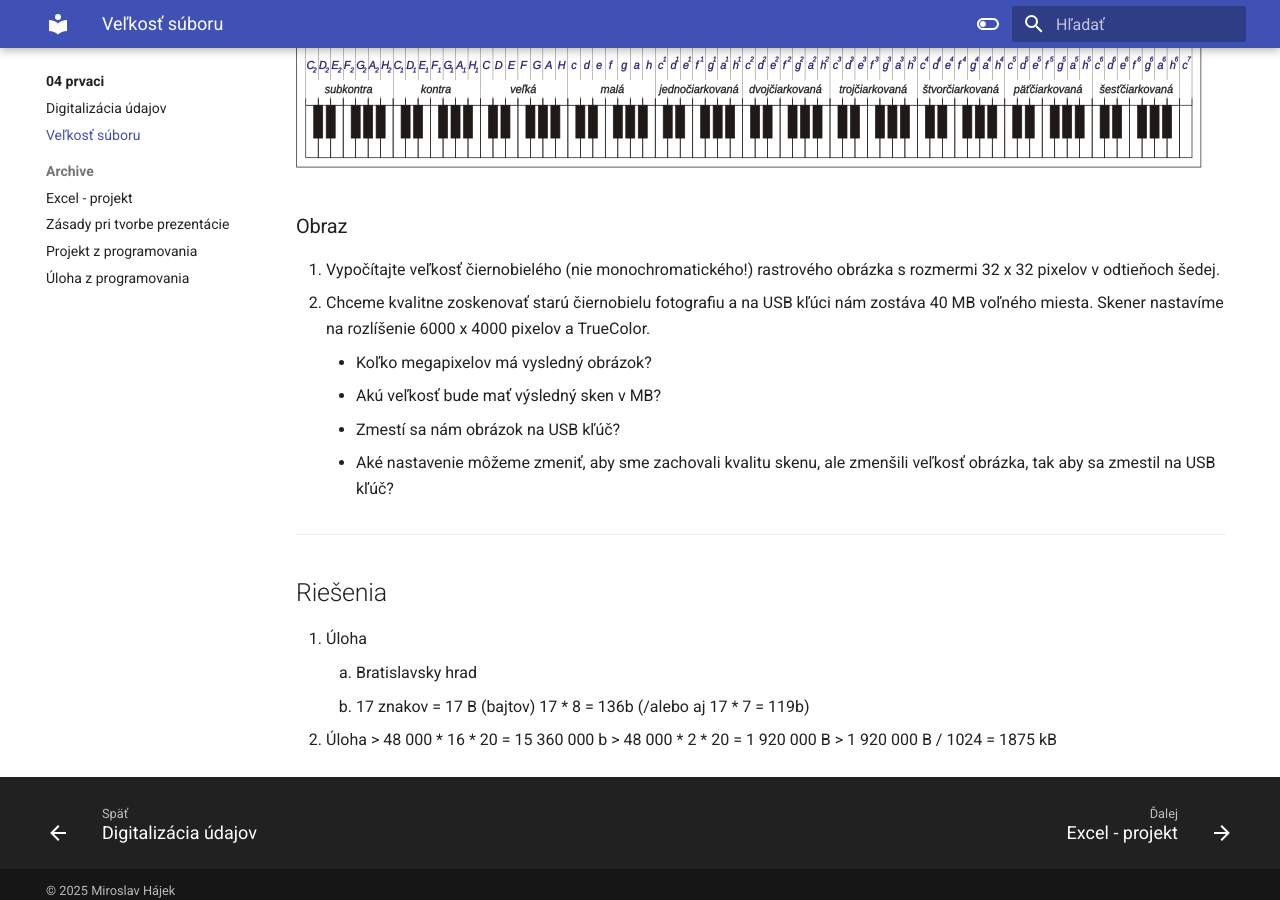
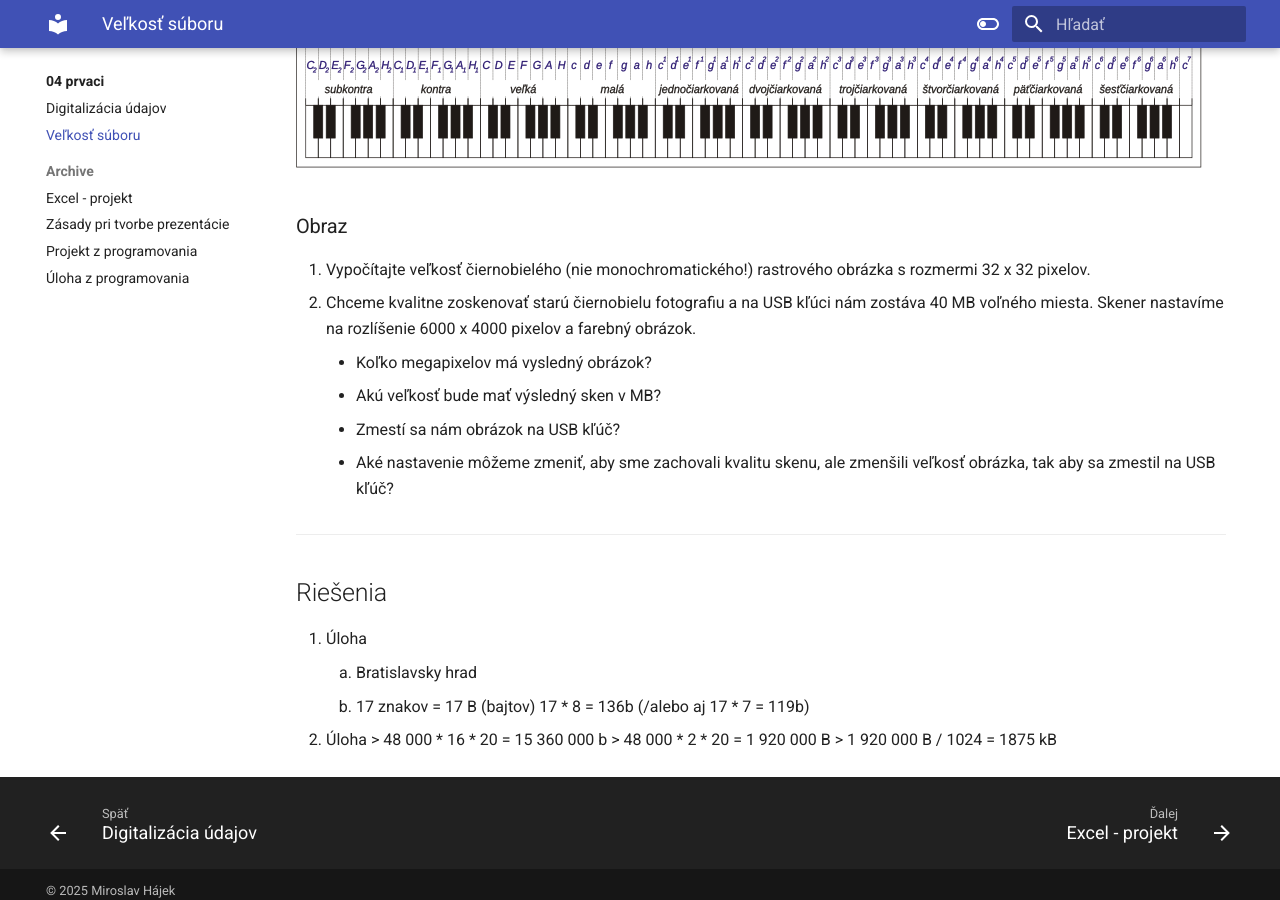
Before and after one commit to hubenka/hubenka.github.io, an MkDocs documentation site: the page built from docs/04_prvaci/02_velkost-suboru.md, in a window 1280 px wide and 900 px high, scrolled down 1066 px. Built offline with MkDocs 1.6.1 and Material for MkDocs 9.7.7, drawn with Linux system fonts in a browser that asks for light colours.

Commit message:
Next week lessons

```diff
--- a/docs/04_prvaci/02_velkost-suboru.md
+++ b/docs/04_prvaci/02_velkost-suboru.md
@@ -21,8 +21,8 @@ publish: true
 
 ### Obraz
 
-1. Vypočítajte veľkosť čiernobielého (nie monochromatického!) rastrového obrázka s rozmermi 32 x 32 pixelov v odtieňoch šedej.
-2. Chceme kvalitne zoskenovať starú čiernobielu fotografiu a na USB kľúci nám zostáva 40 MB voľného miesta. Skener nastavíme na rozlíšenie 6000 x 4000 pixelov a TrueColor.
+1. Vypočítajte veľkosť čiernobielého (nie monochromatického!) rastrového obrázka s rozmermi 32 x 32 pixelov.
+2. Chceme kvalitne zoskenovať starú čiernobielu fotografiu a na USB kľúci nám zostáva 40 MB voľného miesta. Skener nastavíme na rozlíšenie 6000 x 4000 pixelov a farebný obrázok.
     - Koľko megapixelov má vysledný obrázok?
     - Akú veľkosť bude mať výsledný sken v MB?
     - Zmestí sa nám obrázok na USB kľúč?
```
